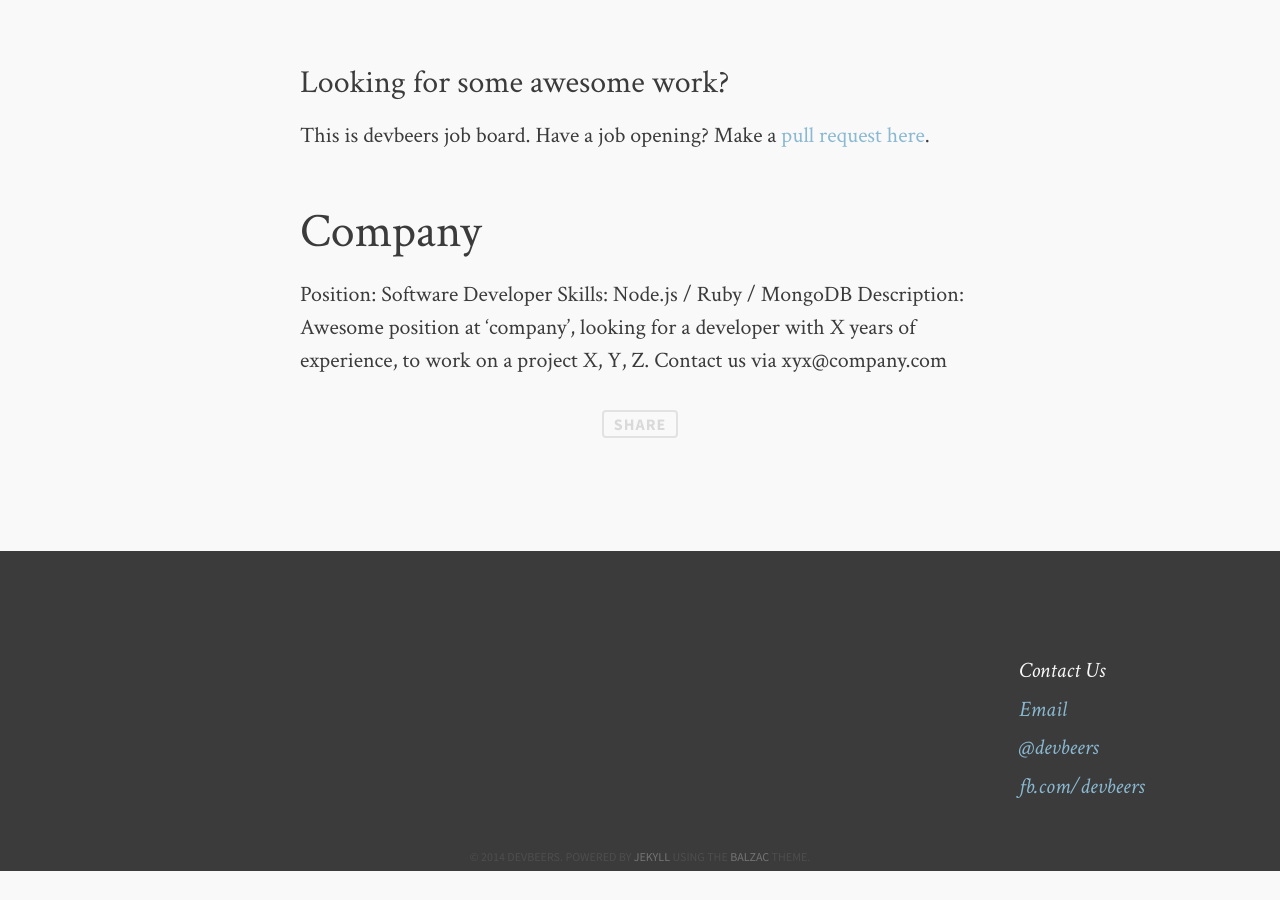
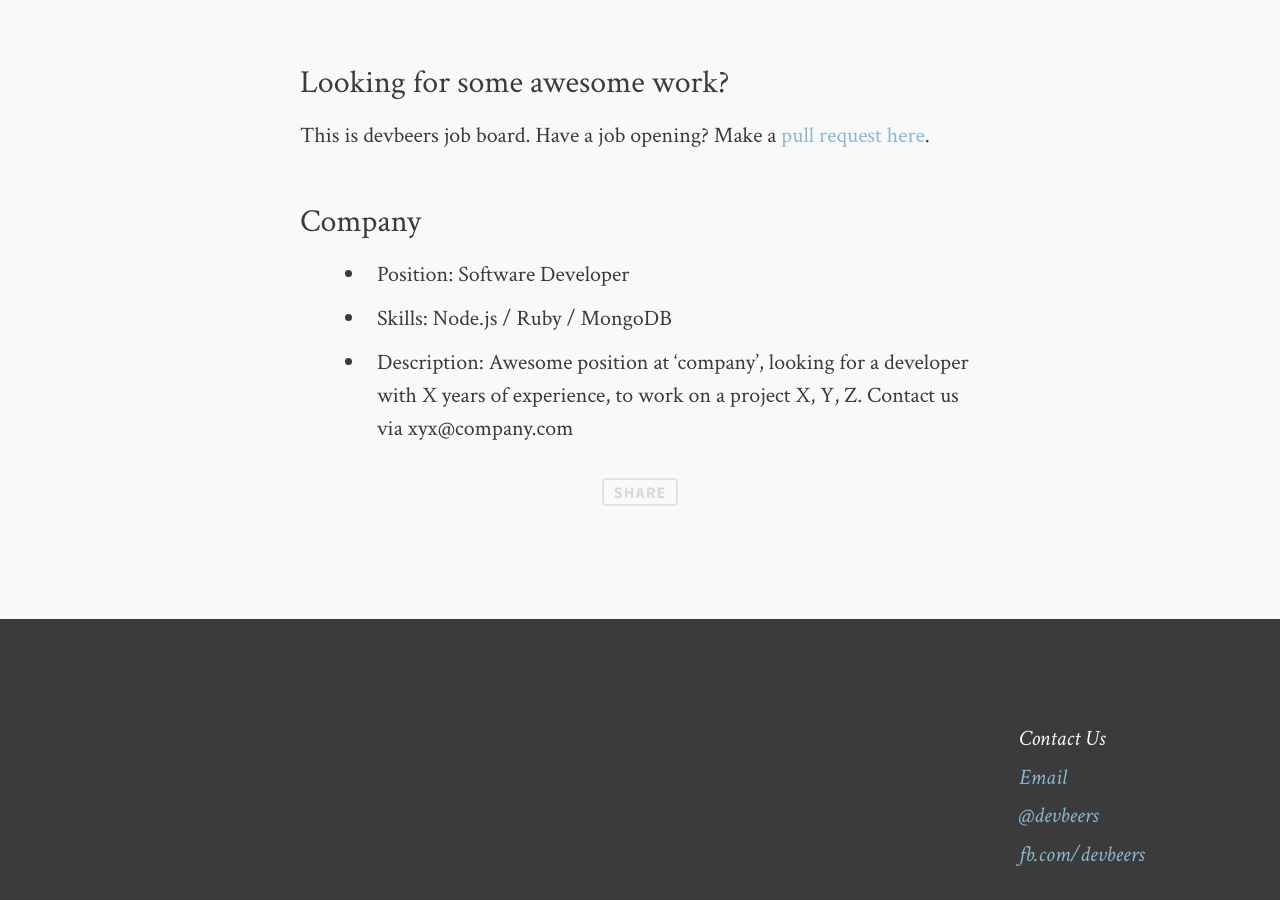
Before and after one commit to devbeers/devbeers.github.io, a Jekyll site: the page built from jobs.md, in a window 1280 px wide and 900 px high, scrolled down 936 px. Built offline with Jekyll 4.4.1, drawn with Linux system fonts in a browser that asks for light colours; comment, search, counter and statistics services are not loaded; before the commit the page ends 1807 px from its top, so only the background shows below that.

Commit message:
Updated jobs page

```diff
--- a/jobs.md
+++ b/jobs.md
@@ -12,8 +12,8 @@ image:
 
 This is devbeers job board. Have a job opening? Make a [pull request here](https://github.com/devbeers/devbeers.github.io/blob/master/jobs.md).
 
-## Company
+### Company
 
-Position: Software Developer
-Skills:	Node.js / Ruby / MongoDB
-Description: Awesome position at 'company', looking for a developer with X years of experience, to work on a project X, Y, Z. Contact us via xyx@company.com
+- Position: Software Developer
+- Skills:	Node.js / Ruby / MongoDB
+- Description: Awesome position at 'company', looking for a developer with X years of experience, to work on a project X, Y, Z. Contact us via xyx@company.com
```
